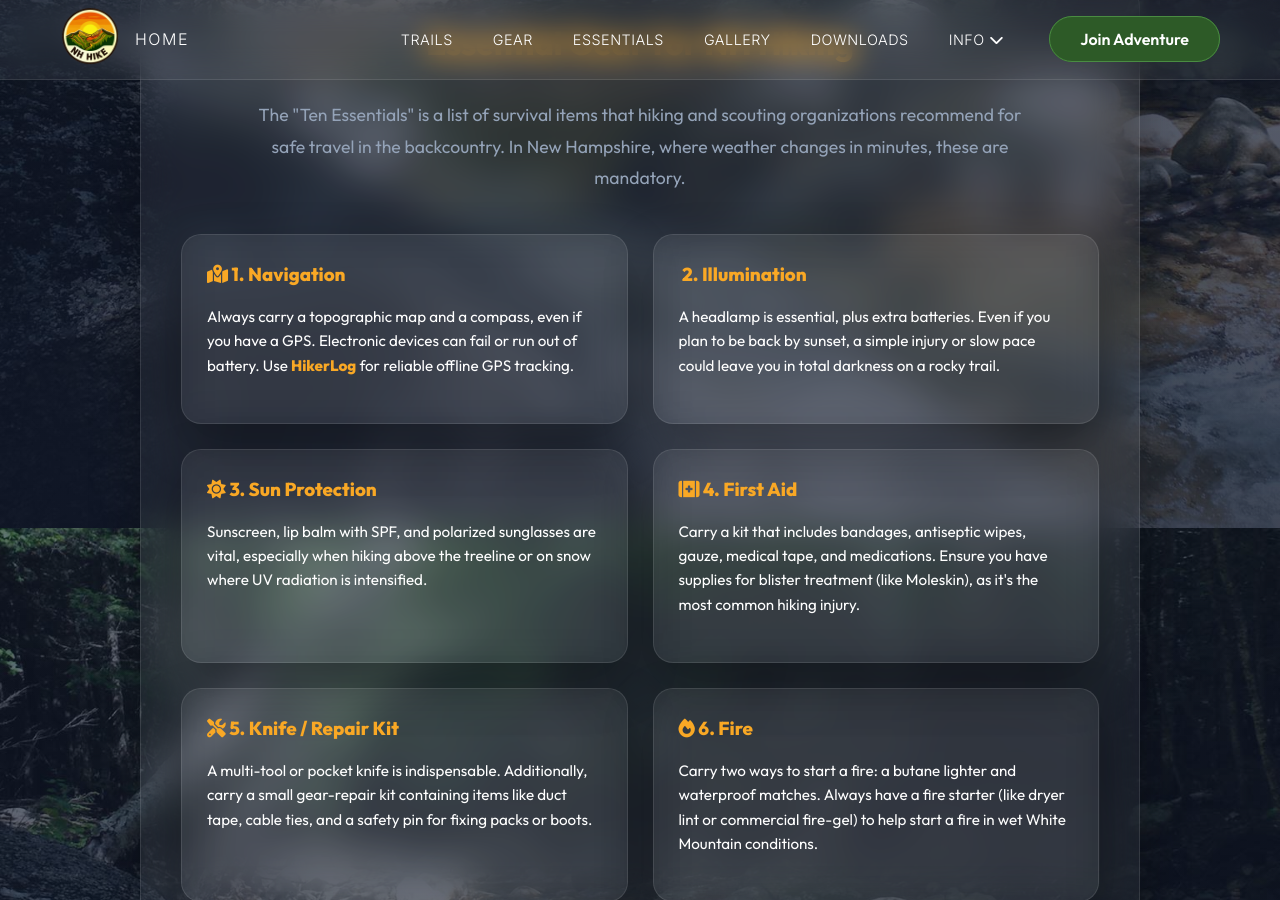
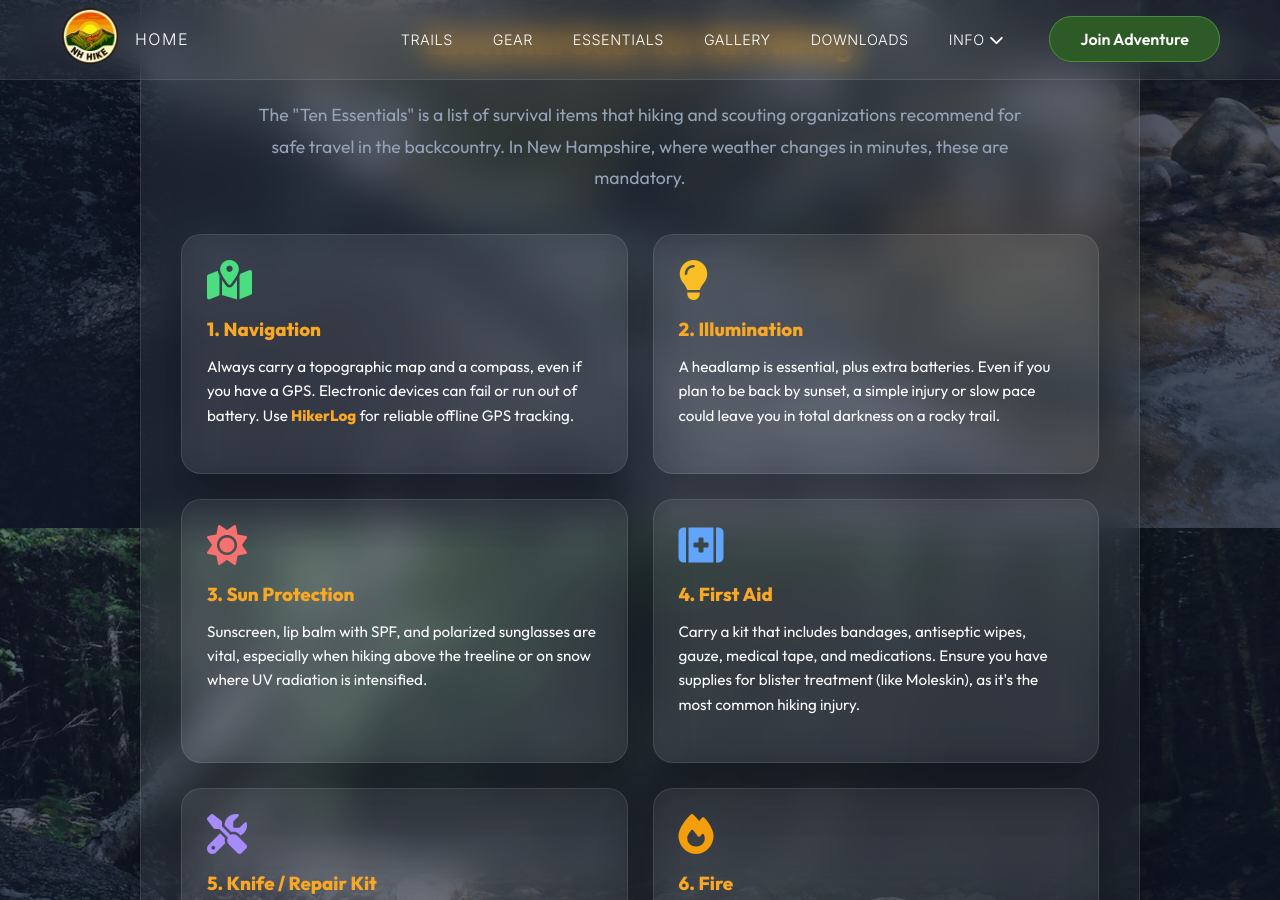
Before and after one commit to nhhike/store, a Jekyll site: the page built from essentials.html, in a window 1280 px wide and 900 px high, scrolled down 372 px. Built offline with Jekyll 4.4.1, drawn with Linux system fonts in a browser that asks for light colours.

Commit message:
Fix illumination icon and update essential icons size and colors

```diff
--- a/essentials.html
+++ b/essentials.html
@@ -18,71 +18,81 @@ title: Essentials
 
                 <div class="essentials-grid" style="display: grid; grid-template-columns: repeat(auto-fit, minmax(320px, 1fr)); gap: 25px; margin-top: 20px;">
 
-                    <div class="glass-content" style="padding: 25px; border-radius: 20px; border: 1px solid var(--glass-border);">
-                        <h3 style="color: var(--accent); margin-bottom: 15px;"><i class="fa-solid fa-map-location-dot"></i> 1. Navigation</h3>
+                    <div class="glass-content" style="padding: 25px; border-radius: 20px; border: 1px solid var(--glass-border); transition: 0.3s;" onmouseenter="this.style.background='rgba(255,255,255,0.08)'" onmouseleave="this.style.background='var(--glass)'">
+                        <i class="fa-solid fa-map-location-dot" style="font-size: 2.5rem; color: #4ade80; margin-bottom: 15px; display: block;"></i>
+                        <h3 style="color: var(--accent); margin-bottom: 10px;">1. Navigation</h3>
                         <p style="font-size: 0.95rem; line-height: 1.6;">
                             Always carry a topographic map and a compass, even if you have a GPS. Electronic devices can fail or run out of battery. Use <a href="{{ '/app-development.html' | relative_url }}" style="color: var(--accent); text-decoration: none;"><strong>HikerLog</strong></a> for reliable offline GPS tracking.
                         </p>
                     </div>
 
-                    <div class="glass-content" style="padding: 25px; border-radius: 20px; border: 1px solid var(--glass-border);">
-                        <h3 style="color: var(--accent); margin-bottom: 15px;"><i class="fa-solid fa-flashlight"></i> 2. Illumination</h3>
+                    <div class="glass-content" style="padding: 25px; border-radius: 20px; border: 1px solid var(--glass-border); transition: 0.3s;" onmouseenter="this.style.background='rgba(255,255,255,0.08)'" onmouseleave="this.style.background='var(--glass)'">
+                        <i class="fa-solid fa-lightbulb" style="font-size: 2.5rem; color: #fbbf24; margin-bottom: 15px; display: block;"></i>
+                        <h3 style="color: var(--accent); margin-bottom: 10px;">2. Illumination</h3>
                         <p style="font-size: 0.95rem; line-height: 1.6;">
                             A headlamp is essential, plus extra batteries. Even if you plan to be back by sunset, a simple injury or slow pace could leave you in total darkness on a rocky trail.
                         </p>
                     </div>
 
-                    <div class="glass-content" style="padding: 25px; border-radius: 20px; border: 1px solid var(--glass-border);">
-                        <h3 style="color: var(--accent); margin-bottom: 15px;"><i class="fa-solid fa-sun"></i> 3. Sun Protection</h3>
+                    <div class="glass-content" style="padding: 25px; border-radius: 20px; border: 1px solid var(--glass-border); transition: 0.3s;" onmouseenter="this.style.background='rgba(255,255,255,0.08)'" onmouseleave="this.style.background='var(--glass)'">
+                        <i class="fa-solid fa-sun" style="font-size: 2.5rem; color: #f87171; margin-bottom: 15px; display: block;"></i>
+                        <h3 style="color: var(--accent); margin-bottom: 10px;">3. Sun Protection</h3>
                         <p style="font-size: 0.95rem; line-height: 1.6;">
                             Sunscreen, lip balm with SPF, and polarized sunglasses are vital, especially when hiking above the treeline or on snow where UV radiation is intensified.
                         </p>
                     </div>
 
-                    <div class="glass-content" style="padding: 25px; border-radius: 20px; border: 1px solid var(--glass-border);">
-                        <h3 style="color: var(--accent); margin-bottom: 15px;"><i class="fa-solid fa-kit-medical"></i> 4. First Aid</h3>
+                    <div class="glass-content" style="padding: 25px; border-radius: 20px; border: 1px solid var(--glass-border); transition: 0.3s;" onmouseenter="this.style.background='rgba(255,255,255,0.08)'" onmouseleave="this.style.background='var(--glass)'">
+                        <i class="fa-solid fa-kit-medical" style="font-size: 2.5rem; color: #60a5fa; margin-bottom: 15px; display: block;"></i>
+                        <h3 style="color: var(--accent); margin-bottom: 10px;">4. First Aid</h3>
                         <p style="font-size: 0.95rem; line-height: 1.6;">
                             Carry a kit that includes bandages, antiseptic wipes, gauze, medical tape, and medications. Ensure you have supplies for blister treatment (like Moleskin), as it's the most common hiking injury.
                         </p>
                     </div>
 
-                    <div class="glass-content" style="padding: 25px; border-radius: 20px; border: 1px solid var(--glass-border);">
-                        <h3 style="color: var(--accent); margin-bottom: 15px;"><i class="fa-solid fa-screwdriver-wrench"></i> 5. Knife / Repair Kit</h3>
+                    <div class="glass-content" style="padding: 25px; border-radius: 20px; border: 1px solid var(--glass-border); transition: 0.3s;" onmouseenter="this.style.background='rgba(255,255,255,0.08)'" onmouseleave="this.style.background='var(--glass)'">
+                        <i class="fa-solid fa-screwdriver-wrench" style="font-size: 2.5rem; color: #a78bfa; margin-bottom: 15px; display: block;"></i>
+                        <h3 style="color: var(--accent); margin-bottom: 10px;">5. Knife / Repair Kit</h3>
                         <p style="font-size: 0.95rem; line-height: 1.6;">
                             A multi-tool or pocket knife is indispensable. Additionally, carry a small gear-repair kit containing items like duct tape, cable ties, and a safety pin for fixing packs or boots.
                         </p>
                     </div>
 
-                    <div class="glass-content" style="padding: 25px; border-radius: 20px; border: 1px solid var(--glass-border);">
-                        <h3 style="color: var(--accent); margin-bottom: 15px;"><i class="fa-solid fa-fire"></i> 6. Fire</h3>
+                    <div class="glass-content" style="padding: 25px; border-radius: 20px; border: 1px solid var(--glass-border); transition: 0.3s;" onmouseenter="this.style.background='rgba(255,255,255,0.08)'" onmouseleave="this.style.background='var(--glass)'">
+                        <i class="fa-solid fa-fire" style="font-size: 2.5rem; color: #f59e0b; margin-bottom: 15px; display: block;"></i>
+                        <h3 style="color: var(--accent); margin-bottom: 10px;">6. Fire</h3>
                         <p style="font-size: 0.95rem; line-height: 1.6;">
                             Carry two ways to start a fire: a butane lighter and waterproof matches. Always have a fire starter (like dryer lint or commercial fire-gel) to help start a fire in wet White Mountain conditions.
                         </p>
                     </div>
 
-                    <div class="glass-content" style="padding: 25px; border-radius: 20px; border: 1px solid var(--glass-border);">
-                        <h3 style="color: var(--accent); margin-bottom: 15px;"><i class="fa-solid fa-tent"></i> 7. Emergency Shelter</h3>
+                    <div class="glass-content" style="padding: 25px; border-radius: 20px; border: 1px solid var(--glass-border); transition: 0.3s;" onmouseenter="this.style.background='rgba(255,255,255,0.08)'" onmouseleave="this.style.background='var(--glass)'">
+                        <i class="fa-solid fa-tents" style="font-size: 2.5rem; color: #34d399; margin-bottom: 15px; display: block;"></i>
+                        <h3 style="color: var(--accent); margin-bottom: 10px;">7. Emergency Shelter</h3>
                         <p style="font-size: 0.95rem; line-height: 1.6;">
                             If you're stranded, a lightweight emergency bivy or a space blanket can save your life by reflecting body heat and protecting you from the wind and rain.
                         </p>
                     </div>
 
-                    <div class="glass-content" style="padding: 25px; border-radius: 20px; border: 1px solid var(--glass-border);">
-                        <h3 style="color: var(--accent); margin-bottom: 15px;"><i class="fa-solid fa-apple-whole"></i> 8. Extra Nutrition</h3>
+                    <div class="glass-content" style="padding: 25px; border-radius: 20px; border: 1px solid var(--glass-border); transition: 0.3s;" onmouseenter="this.style.background='rgba(255,255,255,0.08)'" onmouseleave="this.style.background='var(--glass)'">
+                        <i class="fa-solid fa-cookie-bite" style="font-size: 2.5rem; color: #f472b6; margin-bottom: 15px; display: block;"></i>
+                        <h3 style="color: var(--accent); margin-bottom: 10px;">8. Extra Nutrition</h3>
                         <p style="font-size: 0.95rem; line-height: 1.6;">
                             Pack enough food for an extra day. Focus on high-calorie, "no-cook" items like energy bars, nuts, and dried fruit that provide quick and efficient fuel.
                         </p>
                     </div>
 
-                    <div class="glass-content" style="padding: 25px; border-radius: 20px; border: 1px solid var(--glass-border);">
-                        <h3 style="color: var(--accent); margin-bottom: 15px;"><i class="fa-solid fa-droplet"></i> 9. Extra Hydration</h3>
+                    <div class="glass-content" style="padding: 25px; border-radius: 20px; border: 1px solid var(--glass-border); transition: 0.3s;" onmouseenter="this.style.background='rgba(255,255,255,0.08)'" onmouseleave="this.style.background='var(--glass)'">
+                        <i class="fa-solid fa-bottle-water" style="font-size: 2.5rem; color: #38bdf8; margin-bottom: 15px; display: block;"></i>
+                        <h3 style="color: var(--accent); margin-bottom: 10px;">9. Extra Hydration</h3>
                         <p style="font-size: 0.95rem; line-height: 1.6;">
                             Carry at least 2-3 liters of water. For longer hikes, carry a water filter or purification tablets to treat water from streams or ponds safely.
                         </p>
                     </div>
 
-                    <div class="glass-content" style="padding: 25px; border-radius: 20px; border: 1px solid var(--glass-border);">
-                        <h3 style="color: var(--accent); margin-bottom: 15px;"><i class="fa-solid fa-shirt"></i> 10. Extra Clothes</h3>
+                    <div class="glass-content" style="padding: 25px; border-radius: 20px; border: 1px solid var(--glass-border); transition: 0.3s;" onmouseenter="this.style.background='rgba(255,255,255,0.08)'" onmouseleave="this.style.background='var(--glass)'">
+                        <i class="fa-solid fa-vest" style="font-size: 2.5rem; color: #818cf8; margin-bottom: 15px; display: block;"></i>
+                        <h3 style="color: var(--accent); margin-bottom: 10px;">10. Extra Clothes</h3>
                         <p style="font-size: 0.95rem; line-height: 1.6;">
                             Avoid cotton! Carry layers like a synthetic base-layer, a fleece mid-layer, and a waterproof shell. Extra socks are a must if your feet get wet on the trail.
                         </p>
```
